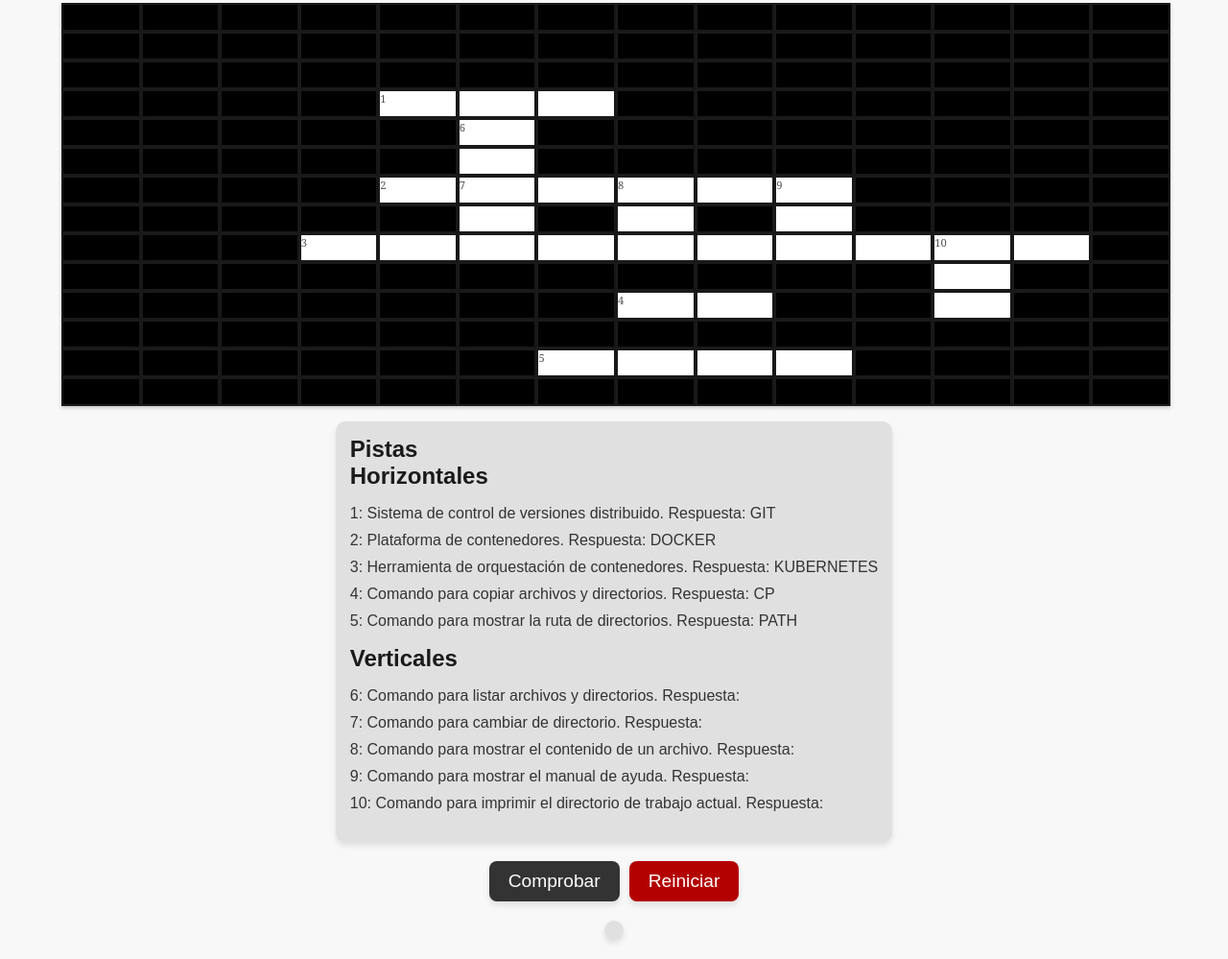
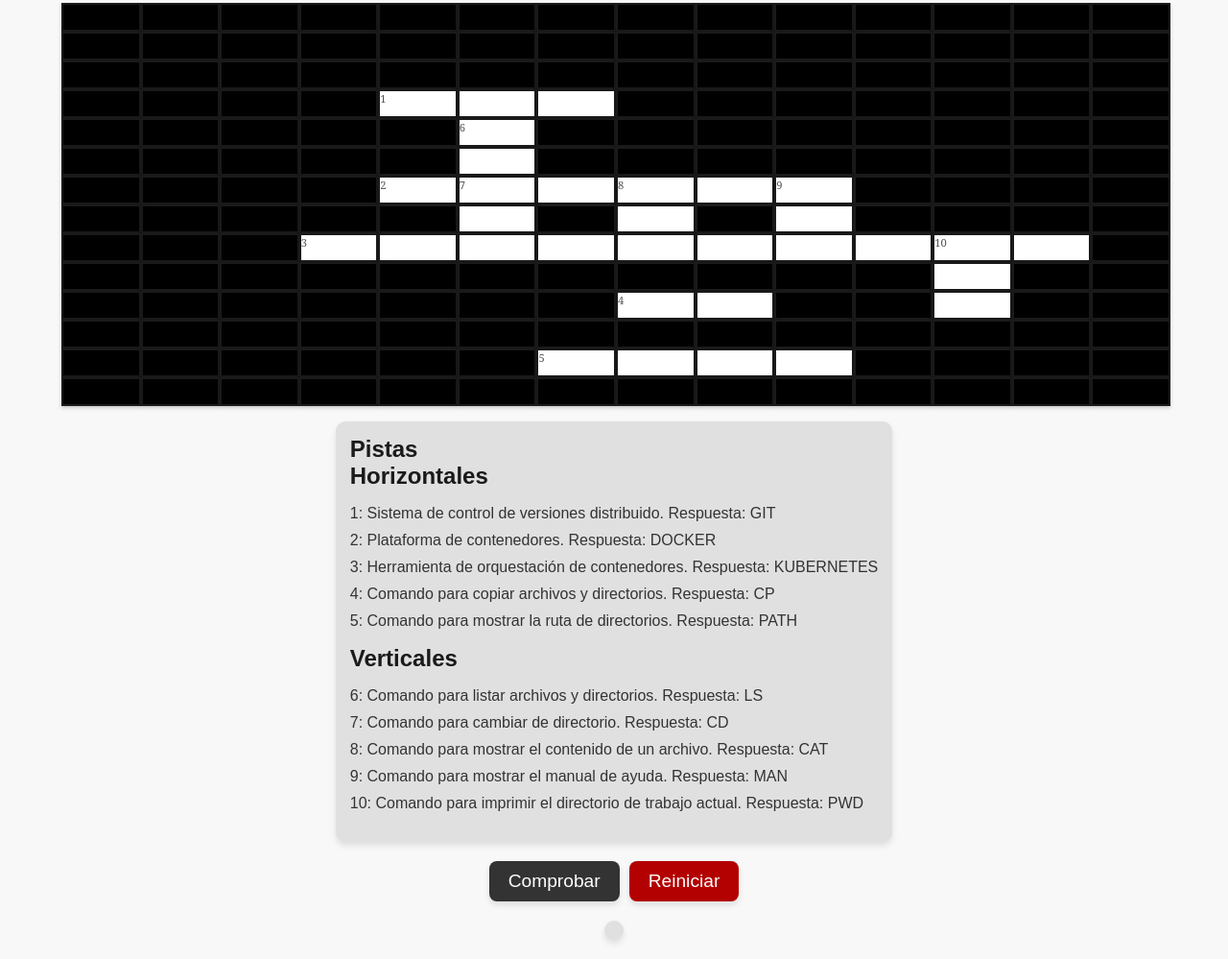
Before and after one commit to tobalo1986/PRUEBA-FINAL-DOCKER-2, a plain HTML site: page frontend/index.html in a window 1280 px wide. Shown: the part 226-1225 px from the top of the page at 96% size. Drawn offline with Linux system fonts and the light colour scheme.

Commit message:
ci-DOCKER10

```diff
--- a/frontend/index.html
+++ b/frontend/index.html
@@ -24,11 +24,11 @@
         </ul>
         <h3>Verticales</h3>
         <ul>
-            <li>6: Comando para listar archivos y directorios. Respuesta:</li>
-            <li>7: Comando para cambiar de directorio. Respuesta: </li>
-            <li>8: Comando para mostrar el contenido de un archivo. Respuesta: </li>
-            <li>9: Comando para mostrar el manual de ayuda. Respuesta: </li>
-            <li>10: Comando para imprimir el directorio de trabajo actual. Respuesta: </li>
+            <li>6: Comando para listar archivos y directorios. Respuesta: LS</li>
+            <li>7: Comando para cambiar de directorio. Respuesta: CD</li>
+            <li>8: Comando para mostrar el contenido de un archivo. Respuesta: CAT</li>
+            <li>9: Comando para mostrar el manual de ayuda. Respuesta: MAN</li>
+            <li>10: Comando para imprimir el directorio de trabajo actual. Respuesta: PWD</li>
         </ul>
     </div>
     <div id="buttons">
```
